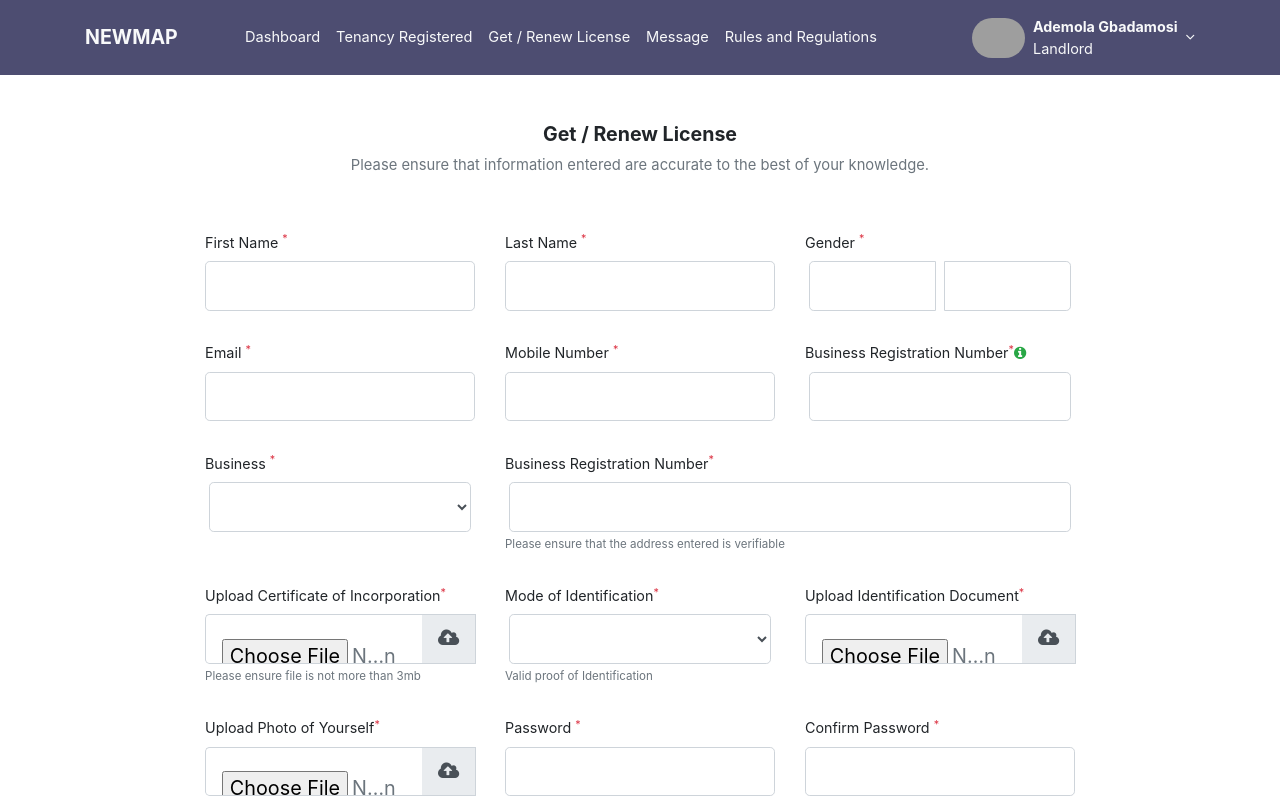
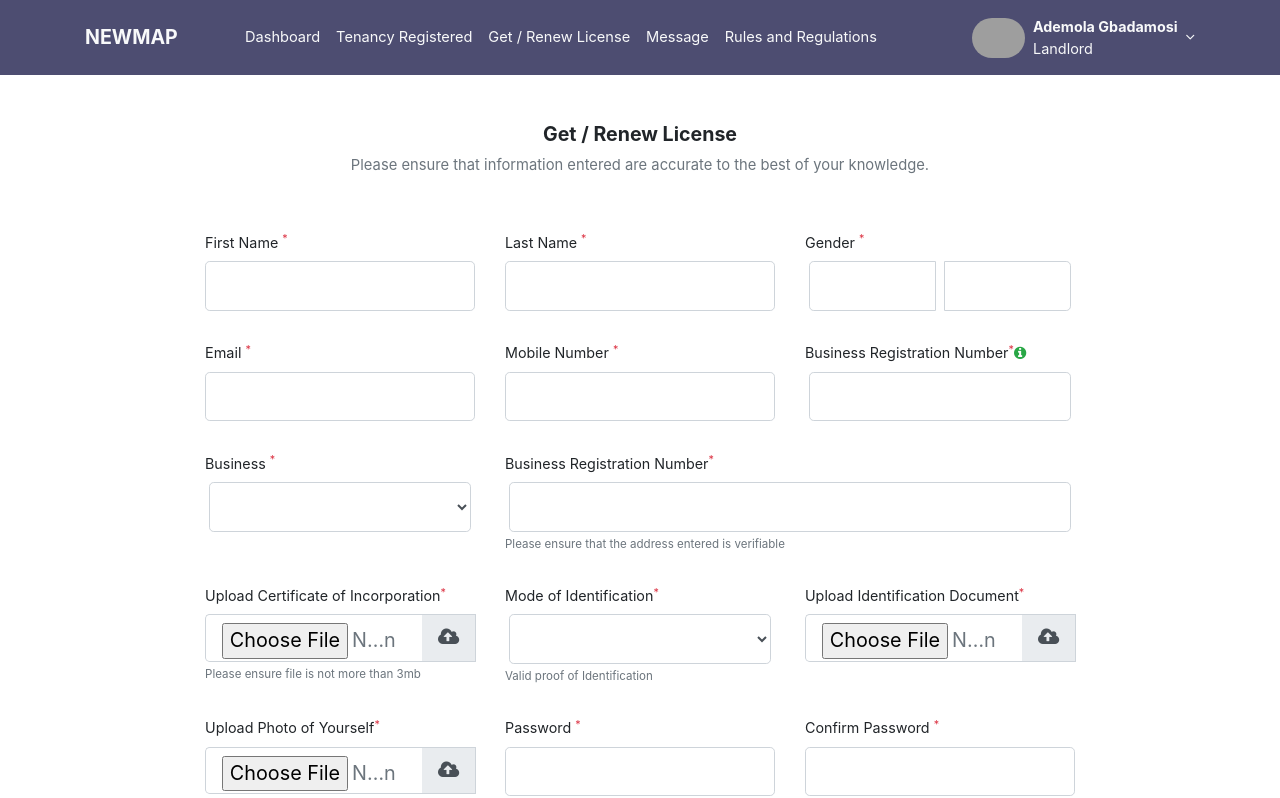
Before and after one commit to seunbambo/lasretrad, a React (Create React App) app: page /license in a window 1280 px wide. Shown: the top 798 px of the page. Built offline with nearby package versions, Linux system fonts and the light colour scheme; grey boxes are pictures that could not be loaded.

Commit message:
first commit

```diff
--- a/src/components/license.jsx
+++ b/src/components/license.jsx
@@ -178,7 +178,7 @@ class License extends Component {
                   </label>
                   <div className="input-group input-group-lg">
                     <input
-                      className="py-4 border-right-0 form-control text-muted"
+                      className="border-right-0 form-control text-muted"
                       type="file"
                       value=""
                       placeholder=""
@@ -224,7 +224,7 @@ class License extends Component {
                   </label>
                   <div className="input-group input-group-lg">
                     <input
-                      className="py-4 border-right-0 form-control text-muted"
+                      className="border-right-0 form-control text-muted"
                       type="file"
                       value=""
                       placeholder=""
@@ -246,7 +246,7 @@ class License extends Component {
                   </label>
                   <div className="input-group input-group-lg">
                     <input
-                      className="py-4 border-right-0 form-control text-muted"
+                      className="border-right-0 form-control text-muted"
                       type="file"
                       value=""
                       placeholder=""
```
